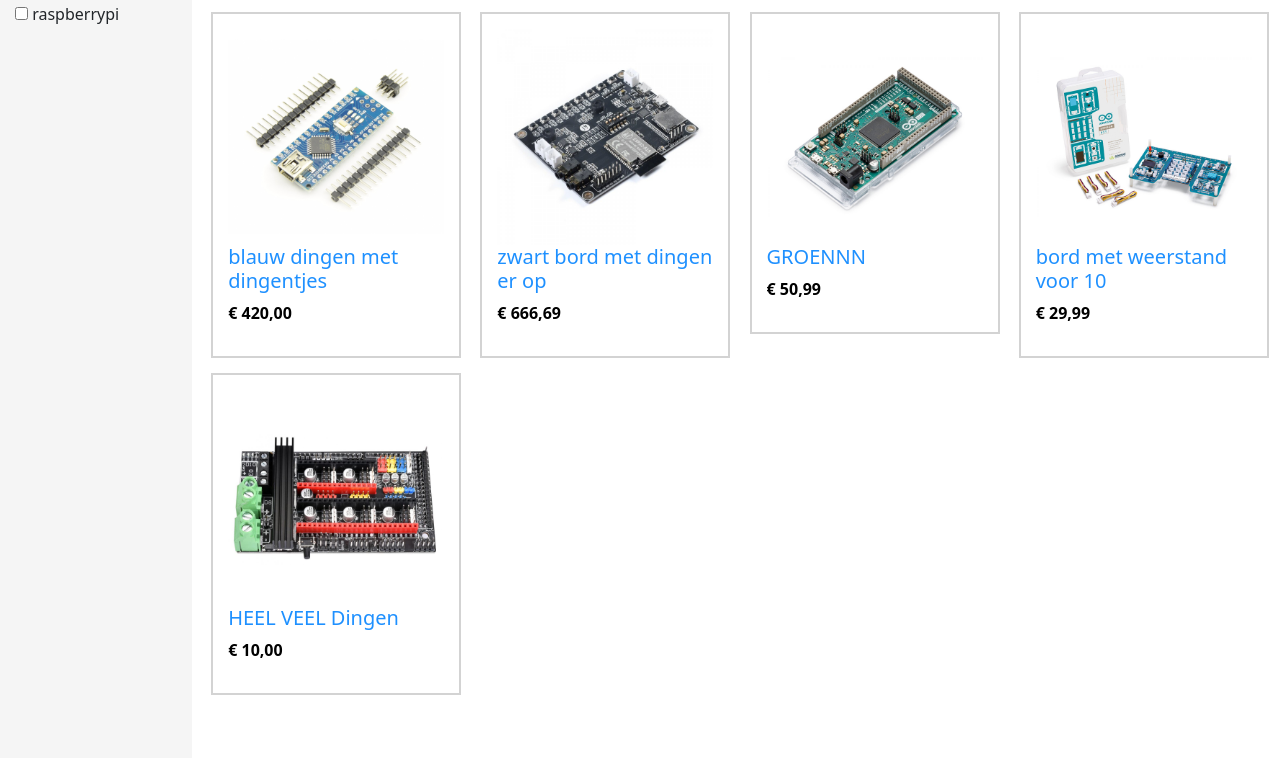
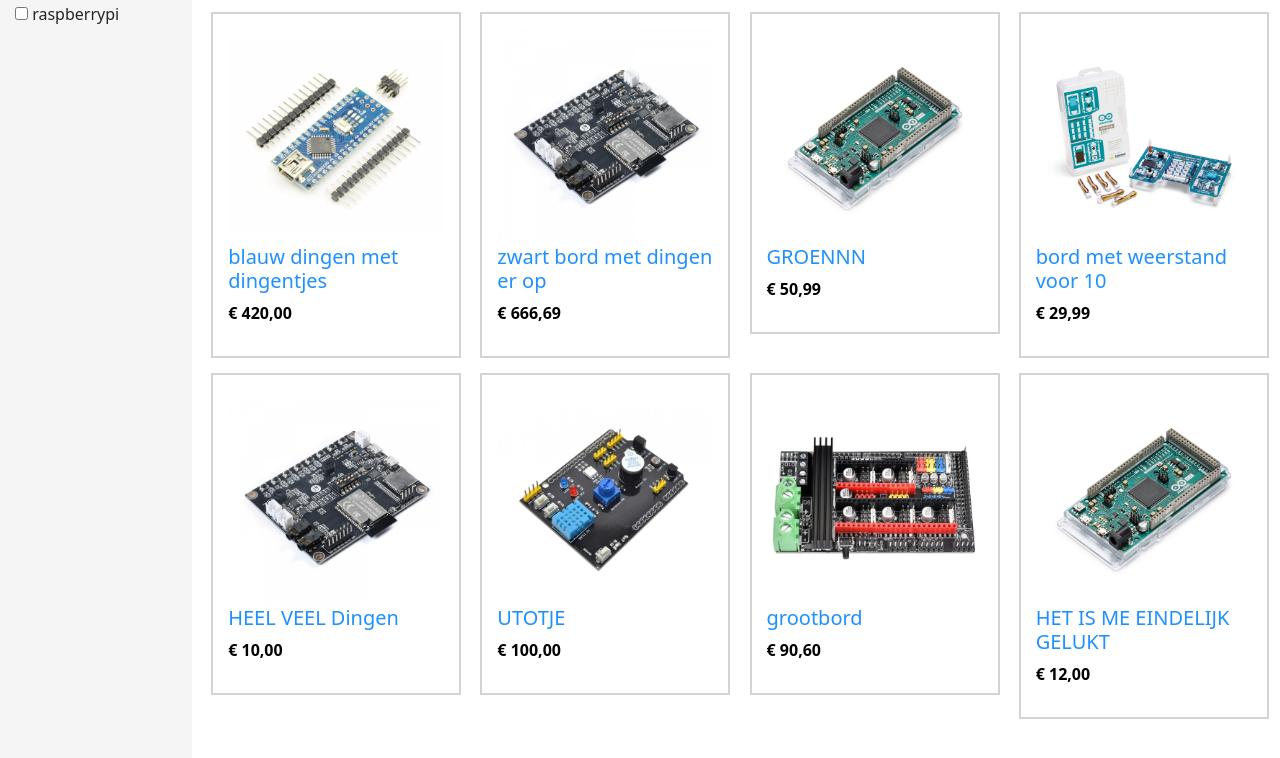
Before and after one commit to TimVerbeek/Tonytronics, a plain HTML site: page index.html in a window 1280 px wide. Shown: the part 506-1264 px from the top of the page. Drawn offline with nearby package versions, Linux system fonts and the light colour scheme.

Commit message:
DOE MAAR GWN

```diff
--- a/index.html
+++ b/index.html
@@ -81,9 +81,24 @@
                 <p>€ 29,99</p>
             </div>
             <div>
-                <img src="images/producten/product_9.jpg">
+                <img src="images/producten/product_6.jpg">
                 <h5>HEEL VEEL Dingen</h5>
                 <p>€ 10,00</p>
+            </div>
+            <div>
+                <img src="images/producten/product_1.jpg">
+                <h5>UTOTJE</h5>
+                <p>€ 100,00</p>
+            </div>
+            <div>
+                <img src="images/producten/product_9.jpg">
+                <h5>grootbord</h5>
+                <p>€ 90,60</p>
+            </div>
+            <div>
+                <img src="images/producten/product_7.jpg">
+                <h5>HET IS ME EINDELIJK GELUKT</h5>
+                <p>€ 12,00</p>
             </div>
         </main>
 
```
